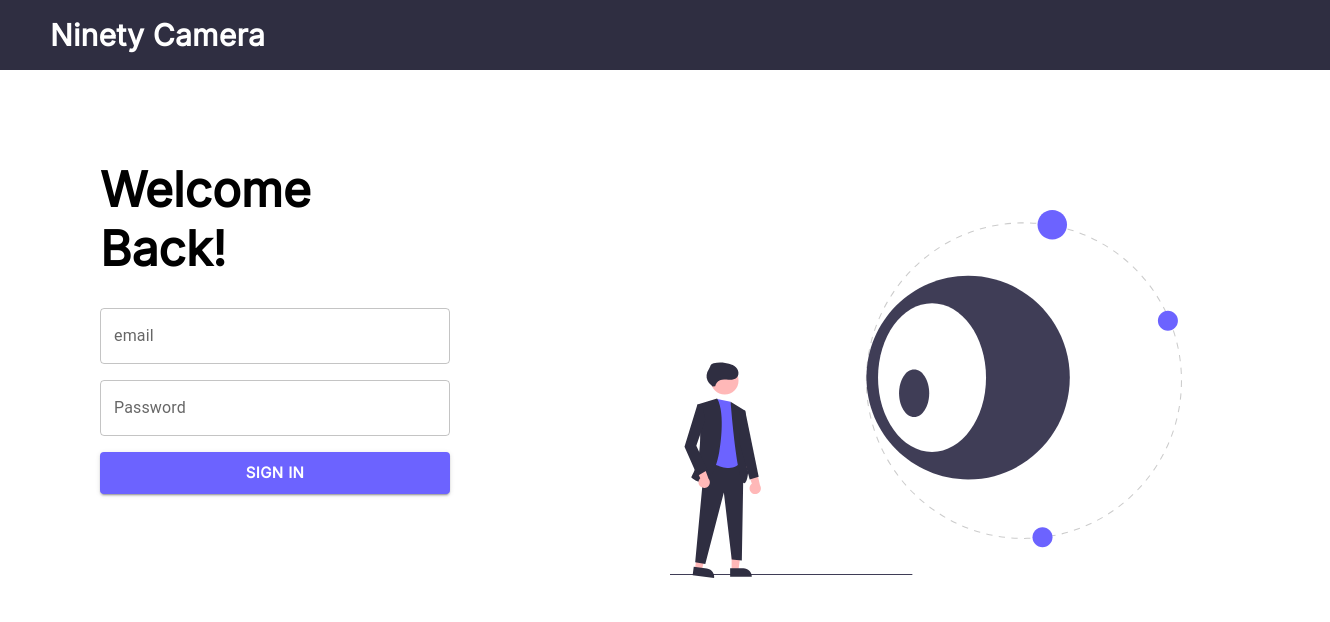
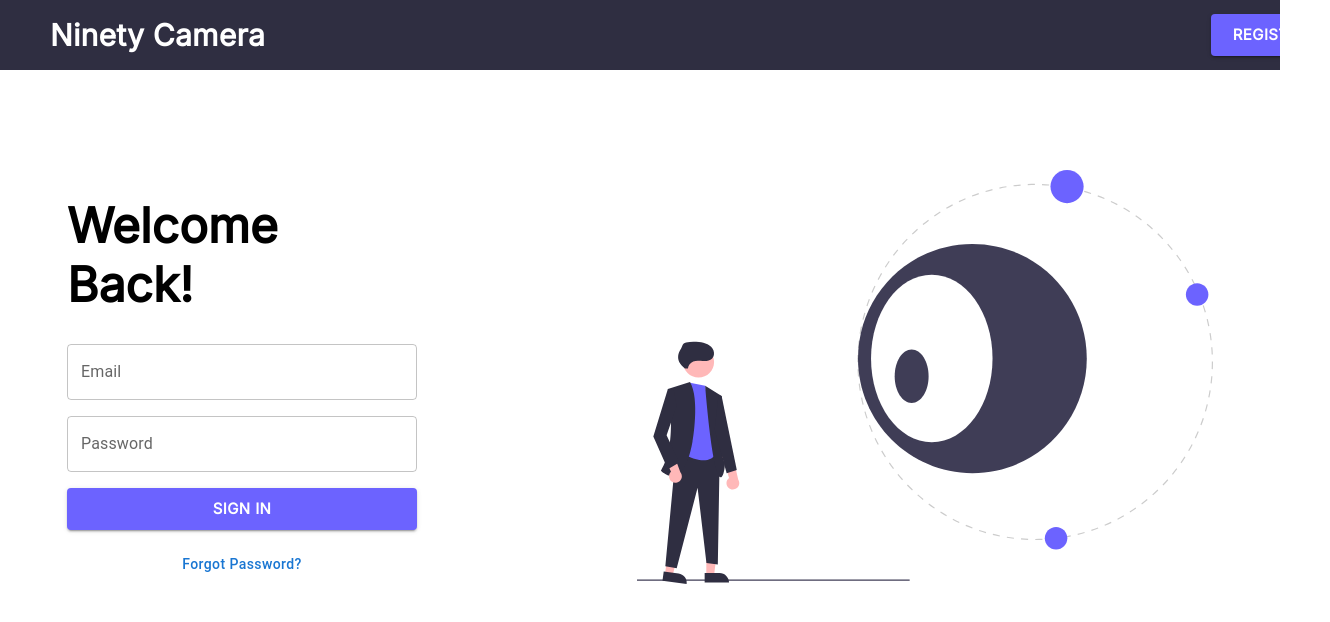
Before and after one commit to Ninety-Camera/desktop-frontend, a React (Create React App) app: page / in a window 1280 px wide. Shown: the top 622 px of the page, 1330 px wide, since content can reach past the window. Built offline with nearby package versions, Linux system fonts and the light colour scheme.

Commit message:
Login page refined

```diff
--- a/public/index.html
+++ b/public/index.html
@@ -24,7 +24,7 @@
       work correctly both with client-side routing and a non-root public URL.
       Learn how to configure a non-root public URL by running `npm run build`.
     -->
-    <title>React App</title>
+    <title>Ninety Camera</title>
   </head>
   <body>
     <noscript>You need to enable JavaScript to run this app.</noscript>
--- a/public/main.js
+++ b/public/main.js
@@ -6,8 +6,8 @@ const isDev = require("electron-is-dev");
 function createWindow() {
   // Create the browser window.
   const win = new BrowserWindow({
-    width: 1920,
-    height: 1080,
+    width: 1280,
+    height: 720,
     webPreferences: {
       nodeIntegration: true,
     },
--- a/src/App.js
+++ b/src/App.js
@@ -1,5 +1,5 @@
-import logo from './logo.svg';
-import './App.css';
+import logo from "./logo.svg";
+import "./App.css";
 
 function App() {
   return (
--- a/src/components/BlackHorizontalBar/index.jsx
+++ b/src/components/BlackHorizontalBar/index.jsx
@@ -1,8 +1,21 @@
 import { findByLabelText } from "@testing-library/react";
 import React from "react";
 import { Button, Box, Divider, Typography } from "@mui/material";
+import { styled } from "@mui/system";
+import AppBar from "@mui/material/AppBar";
 import "@fontsource/inter";
 // import {useNavigate} from "react-router-dom";
+
+const CustomButton = styled(Button)(({ theme }) => ({
+  // color: theme.palette.getContrastText([500]),
+  backgroundColor: "#6C63FF",
+  fontFamily: "Inter",
+  fontSize: 15,
+  fontWeight: 700,
+  "&:hover": {
+    backgroundColor: "#5C63FF",
+  },
+}));
 
 export default function BlackHorizontalBar(props) {
   // const navigate = useNavigate();
@@ -18,38 +31,37 @@ export default function BlackHorizontalBar(props) {
         fontStyle: "normal",
         fontWeight: 700,
         lineHeight: 48,
-        paddingLeft: 50,
         display: "flex",
         alignItems: "center",
         position: "sticky",
         top: "0%",
         width: "100%",
-        textAlign: "center",
+        paddingLeft: 50,
 
         // justifyContent: "center",
       }}
     >
-      <Typography  sx={{ my: 2 , fontSize: 30,
-        fontFamily: "inter",
-        fontStyle: "normal",
-        fontWeight: 700,}}>
-      {phrase}
+      <Typography
+        sx={{
+          my: 2,
+          fontSize: 30,
+          fontFamily: "inter",
+          fontStyle: "normal",
+          textAlign: "left",
+          flexGrow: 1,
+          fontWeight: 700,
+        }}
+      >
+        {phrase}
       </Typography>
-
-
-      {/* <Divider/>
-      <Button
+      <CustomButton
+        type="submit"
         variant="contained"
-        sx={{
-          background: "#6C63FF",
-          width: "8%",
-          height: "60%",
-          align: "right",
-        }}
-        // onClick={() => navigate("/dashboard")}
+        size="large"
+        sx={{ backgroundColor: "#6C63FF" }}
       >
-        Log out
-      </Button> */}
+        Register
+      </CustomButton>
     </Box>
   );
 }
--- a/src/pages/Login/index.jsx
+++ b/src/pages/Login/index.jsx
@@ -41,7 +41,7 @@ const validationSchema = Yup.object().shape({
 });
 
 export default function SignIn() {
-//   const navigate = useNavigate();
+  const navigate = useNavigate();
 
   const [loading, setLoading] = useState(false);
   const [openSnackBar, setOpenSnackBar] = useState(false);
@@ -50,16 +50,27 @@ export default function SignIn() {
     message: "",
   });
 
+  function signInUser(data) {
+    navigate("/dashboard");
+  }
+
   return (
-    <div style={{ maxWidth: "100%" }}>
+    <div style={{ overflow: "hidden" }}>
       <BlackHorizontalBar phrase="Ninety Camera" />
-      <HeightBox height={40} />
-      <Stack direction="row" spacing={15}>
+      <div>
+        <Stack
+          direction="row"
+          spacing={15}
+          justifyContent="center"
+          alignItems="center"
+        >
           <div style={{ paddingLeft: "100px", paddingTop: 50 }}>
             <h2 style={{ fontSize: 48, fontFamily: "Inter", margin: 0 }}>
               Welcome Back!
             </h2>
-          <HeightBox height={30} />
+            <HeightBox height={10} />
+
+            <HeightBox height={20} />
             <Stack direction="column" spacing={2}>
               <Formik
                 initialValues={{
@@ -67,10 +78,7 @@ export default function SignIn() {
                   password: "",
                 }}
                 onSubmit={(values) => {
-                const data = {
-                  email: values.email,
-                  password: values.password,
-                };
+                  signInUser(values);
                 }}
                 validationSchema={validationSchema}
               >
@@ -81,10 +89,10 @@ export default function SignIn() {
                   return (
                     <React.Fragment>
                       <CustomTextField
-                      label="email"
+                        label="Email"
                         variant="outlined"
                         error={errors.email && touched.email}
-                      helperText={errors.email || ""}
+                        helperText={touched.email ? errors.email : ""}
                         onChange={(event) => handleChange("email")(event)}
                       />
 
@@ -93,7 +101,7 @@ export default function SignIn() {
                         variant="outlined"
                         type="password"
                         error={errors.password && touched.password}
-                      helperText={errors.password || ""}
+                        helperText={touched.password ? errors.password : ""}
                         onChange={(event) => handleChange("password")(event)}
                       />
 
@@ -102,12 +110,14 @@ export default function SignIn() {
                         variant="contained"
                         size="large"
                         onClick={handleSubmit}
-                      // onClick={()=> navigate("/dashboard")} //should remove later
                         disabled={loading}
                         sx={{ backgroundColor: "#6C63FF" }}
                       >
                         {loading ? <CircularProgress /> : "Sign In"}
                       </CustomButton>
+                      <Button variant="text" style={{ textTransform: "none" }}>
+                        Forgot Password?
+                      </Button>
                     </React.Fragment>
                   );
                 }}
@@ -126,9 +136,10 @@ export default function SignIn() {
             <HeightBox height={15} />
           </div>
           <div style={{ padding: 100 }}>
-          <img src={LOGIN_IMAGE} alt="" style={{ width: "40vw" }} />
+            <img src={LOGIN_IMAGE} alt="" style={{ width: "45vw" }} />
           </div>
         </Stack>
       </div>
+    </div>
   );
 }
```
Lines whose indentation alone changed are shown as unchanged.
